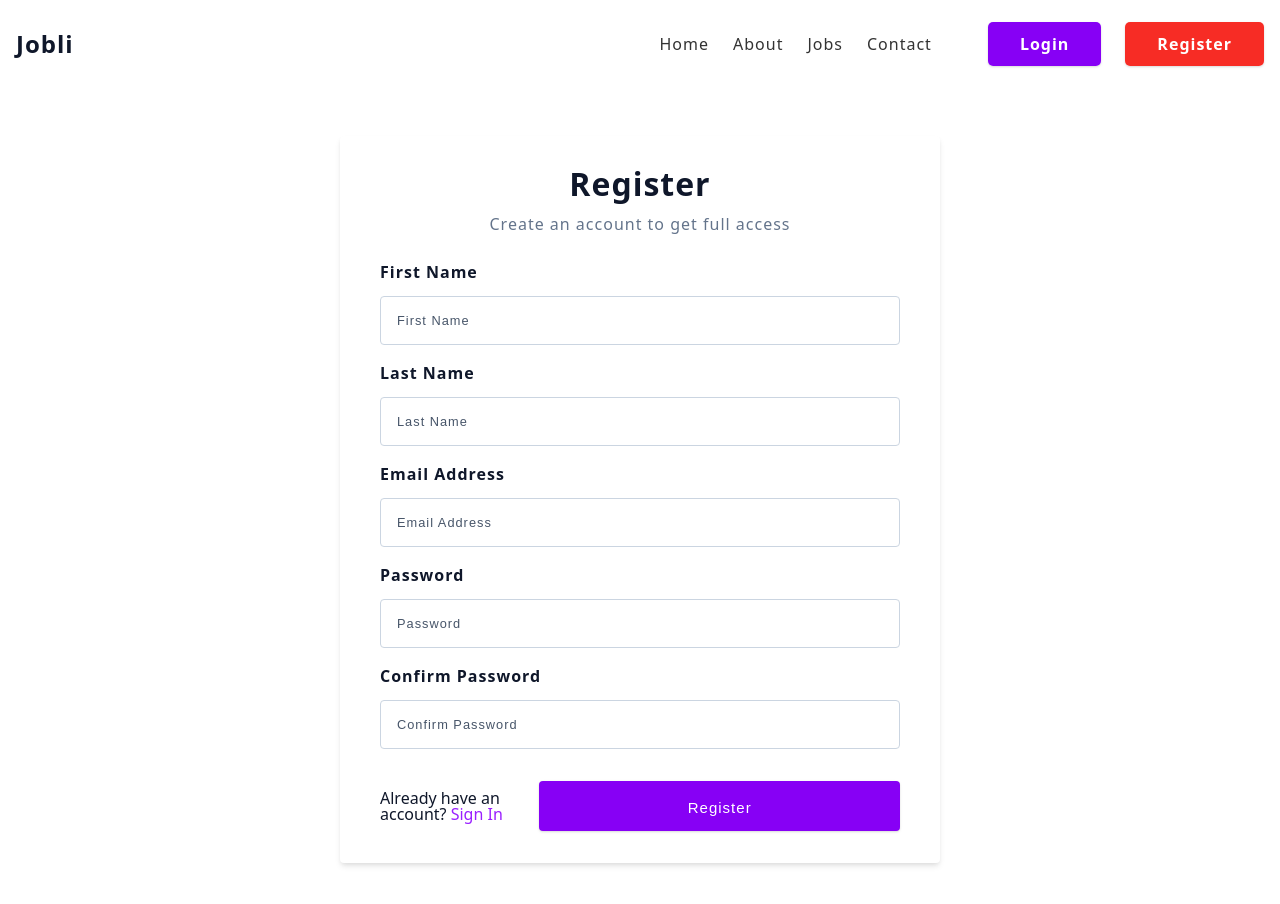
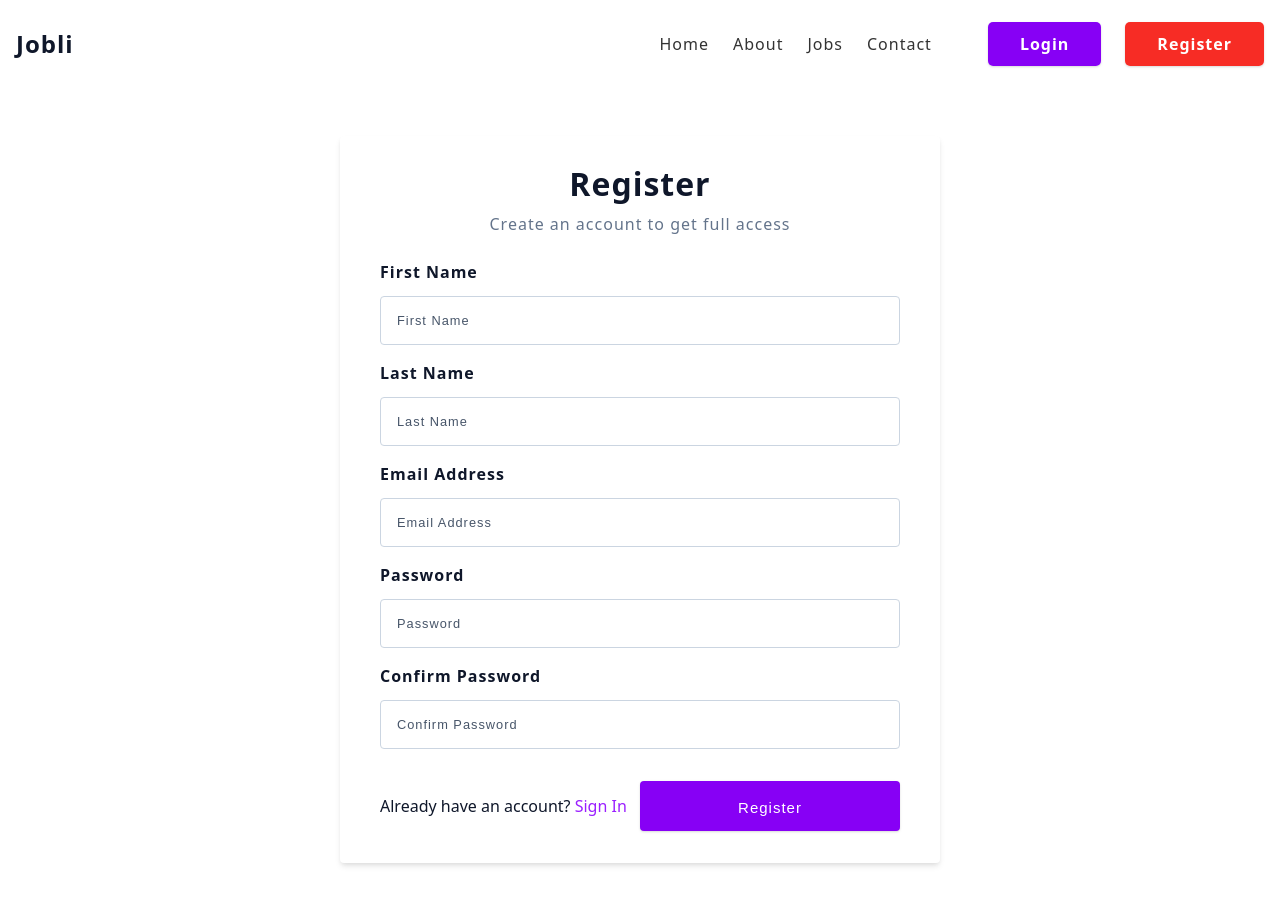
Before and after one commit to Jon-Felipe/jobli, a React (Vite) app in the folder client/: page /register in a window 1280 px wide. Shown: the top 904 px of the page. Built offline with nearby package versions, Linux system fonts and the light colour scheme.

Commit message:
login and register styling bug fix

```diff
--- a/client/src/pages/Login.tsx
+++ b/client/src/pages/Login.tsx
@@ -118,9 +118,9 @@ const Wrapper = styled.div`
     margin-bottom: 2rem;
   }
   .login__actions {
-    display: flex;
+    display: grid;
+    grid-template-columns: 1fr 1fr;
     align-items: center;
-    justify-content: space-between;
     margin-top: 2rem;
   }
   .login__signup {
--- a/client/src/pages/Register.tsx
+++ b/client/src/pages/Register.tsx
@@ -151,9 +151,9 @@ const Wrapper = styled.div`
     margin-bottom: 2rem;
   }
   .register__actions {
-    display: flex;
+    display: grid;
+    grid-template-columns: 1fr 1fr;
     align-items: center;
-    justify-content: space-between;
     margin-top: 2rem;
   }
   .register__signin {
```
